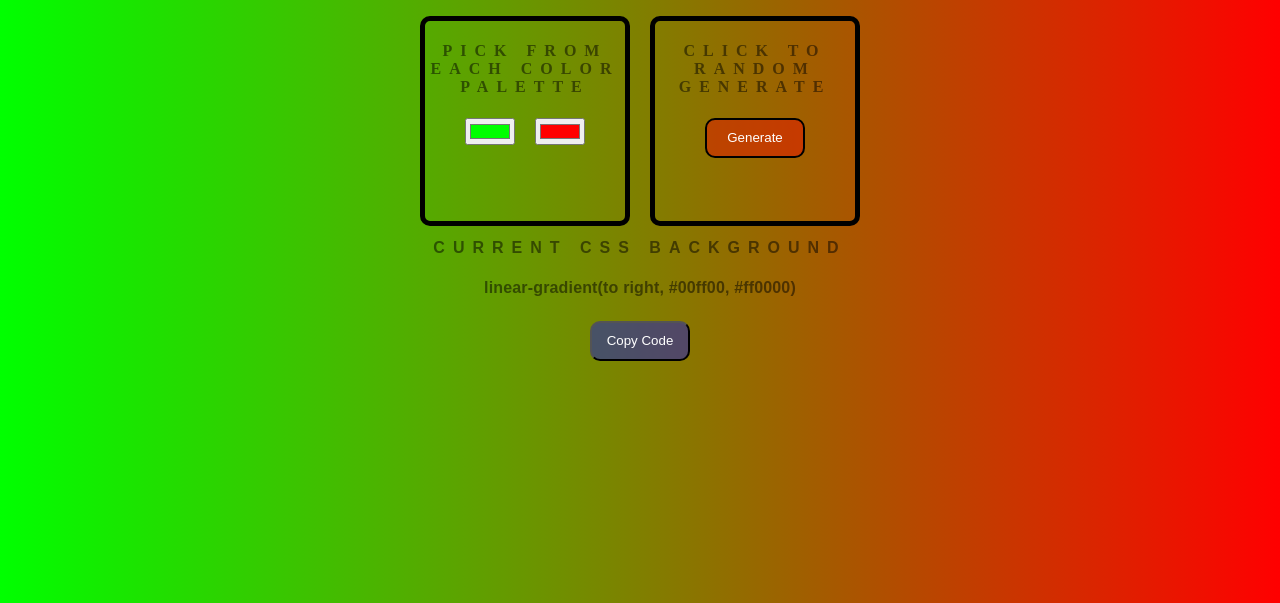
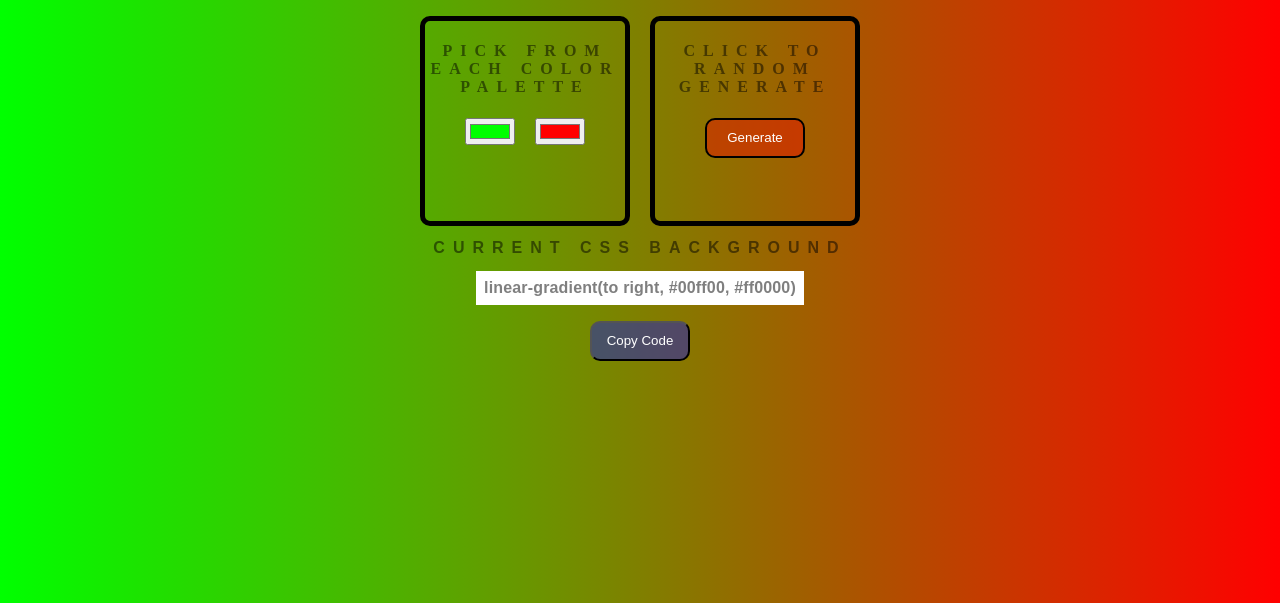
Before and after one commit to calvinyoon/background-generator, a website: page index.html in a window 1280 px wide. Shown: the part 197-800 px from the top of the page. Drawn offline with Linux system fonts and the light colour scheme.

Commit message:
revised copy output strip background to be white

```diff
--- a/style.css
+++ b/style.css
@@ -29,7 +29,7 @@ h3 {
 	color: rgba(0,0,0,0.5);
 	padding: 0.5em;
 	margin-top: 0px;
-	background-color:linear-gradient(to right, #ca88fa, #35b6d9);
+	background-color: white;
 	text-transform: none;
 	letter-spacing: 0.01em;
 }
```
